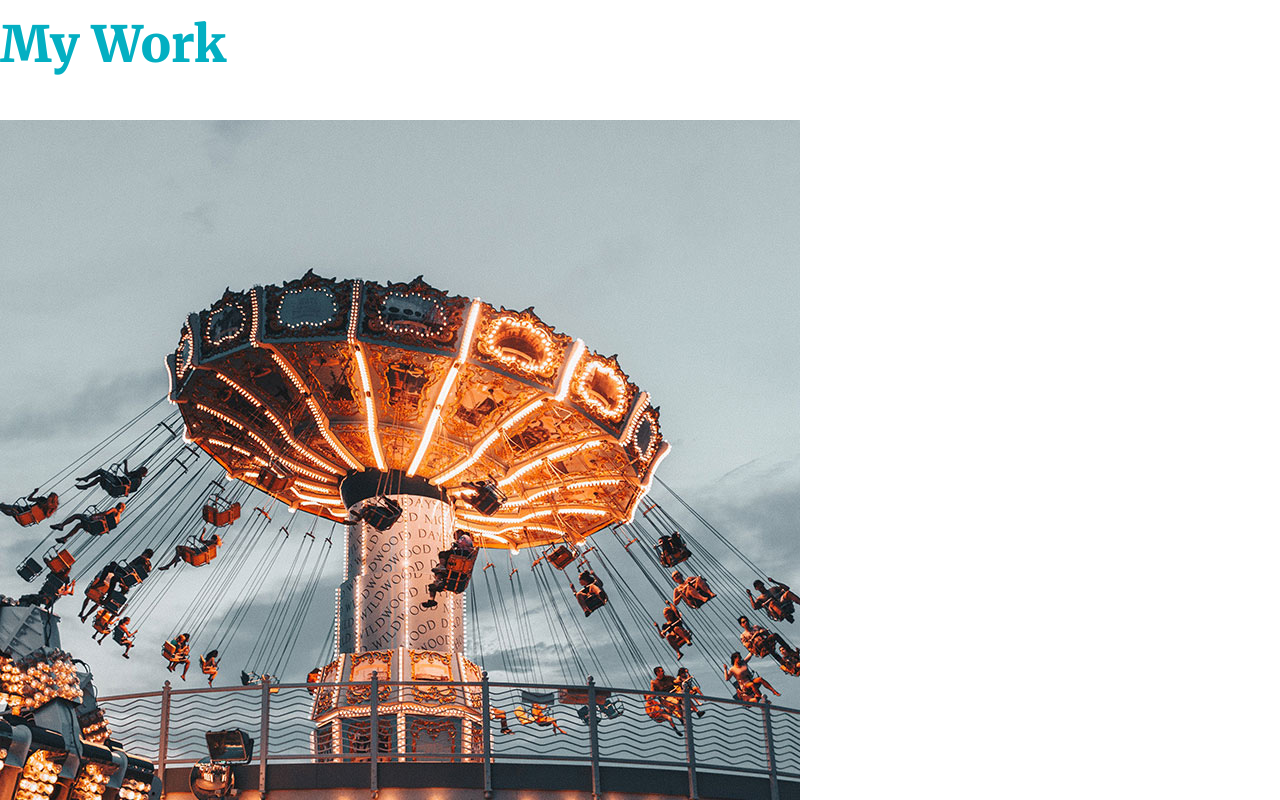
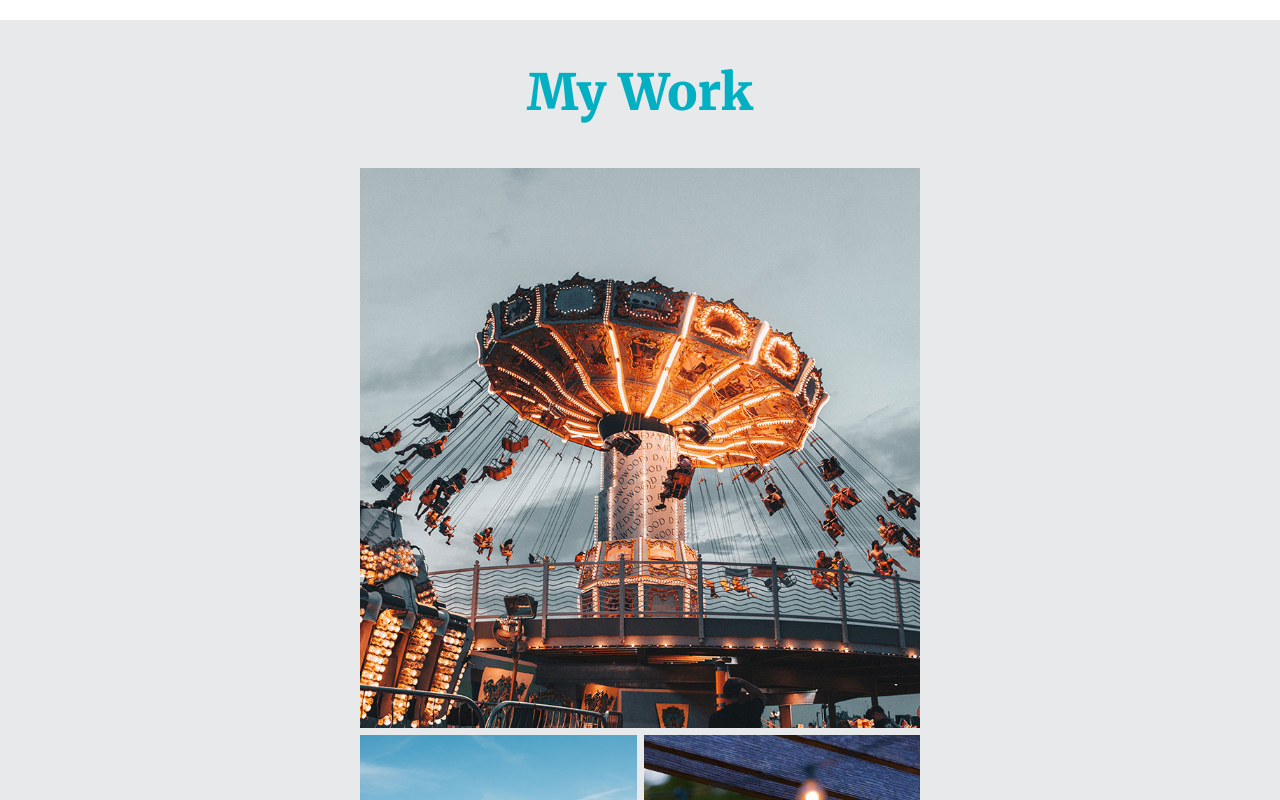
Before and after one commit to abdallah-abde/portfolio-by-kevin, a plain HTML site: page index.html in a window 1280 px wide. Shown: the part 1500-2300 px from the top of the page. Drawn offline with Linux system fonts and the light colour scheme; a web font is replaced by a local one.

Commit message:
My work section styles

```diff
--- a/style.css
+++ b/style.css
@@ -598,3 +598,92 @@ h2 {
     grid-row: 3 / 4;
   }
 }
+
+.portfolio {
+  padding: 3rem 1.5rem;
+  text-align: center;
+  background: var(--light-gray);
+}
+
+.portfolio-items {
+  display: grid;
+  grid-template-columns: repeat(2, 1fr);
+  max-width: 40em;
+  margin: 0 auto;
+  gap: 0.5em;
+}
+
+.portfolio-item.featured {
+  grid-column: 1 / span 2;
+  grid-row: 1 / span 2;
+}
+
+.portfolio-item {
+  position: relative;
+  overflow: hidden;
+}
+
+.portfolio-item img {
+  display: block;
+  width: 100%;
+}
+
+.portfolio-item figcaption {
+  position: absolute;
+  overflow: hidden;
+
+  left: 0;
+  right: 0;
+  top: 100%;
+  bottom: 0;
+  background: rgba(3, 175, 194, 0.75);
+  color: var(--white);
+  text-align: left;
+  display: flex;
+  flex-direction: column;
+  justify-content: flex-end;
+  padding: 2em;
+  transition: top ease-in-out 250ms;
+}
+
+.portfolio-title {
+  color: var(--white);
+  font-size: 3.625rem;
+  margin-bottom: auto;
+  font-family: var(--ff-ss);
+  text-transform: uppercase;
+}
+
+.featured .portfolio-title {
+  font-size: 5rem;
+}
+
+.portfolio-desc {
+  display: none;
+}
+
+.featured .portfolio-desc {
+  display: block;
+}
+
+.portfolio-link {
+  color: var(--white);
+  font-weight: var(--fw-b);
+  font-size: 1.1rem;
+  text-decoration: none;
+  border-bottom: 3px solid var(--white);
+  align-self: flex-start;
+}
+
+.portfolio-link::after {
+  content: url(../img/arrow-white.svg);
+  display: inline-block;
+  margin-left: 0.8em;
+  right: 0.8em;
+  width: 1em;
+}
+
+.portfolio-item:hover figcaption,
+.portfolio-item:focus figcaption {
+  top: 0;
+}
```
Also changed, not shown: img/arrow-white.svg (added).
